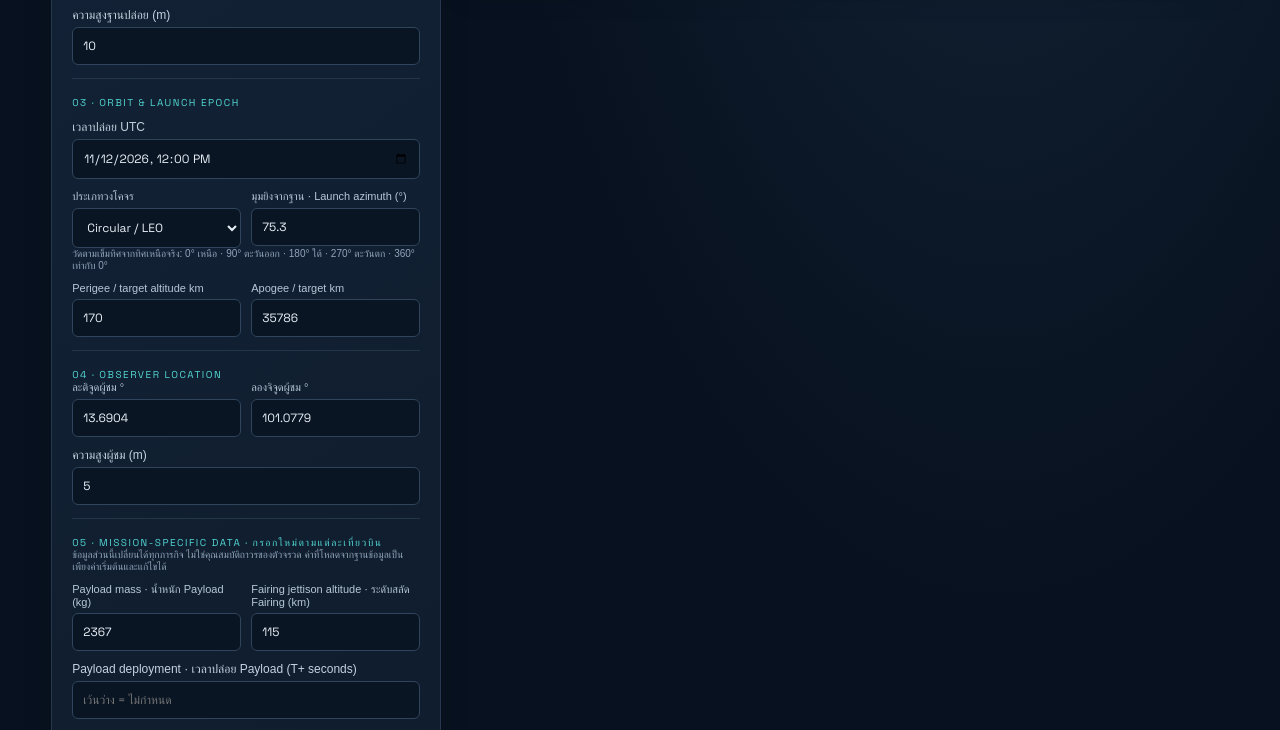
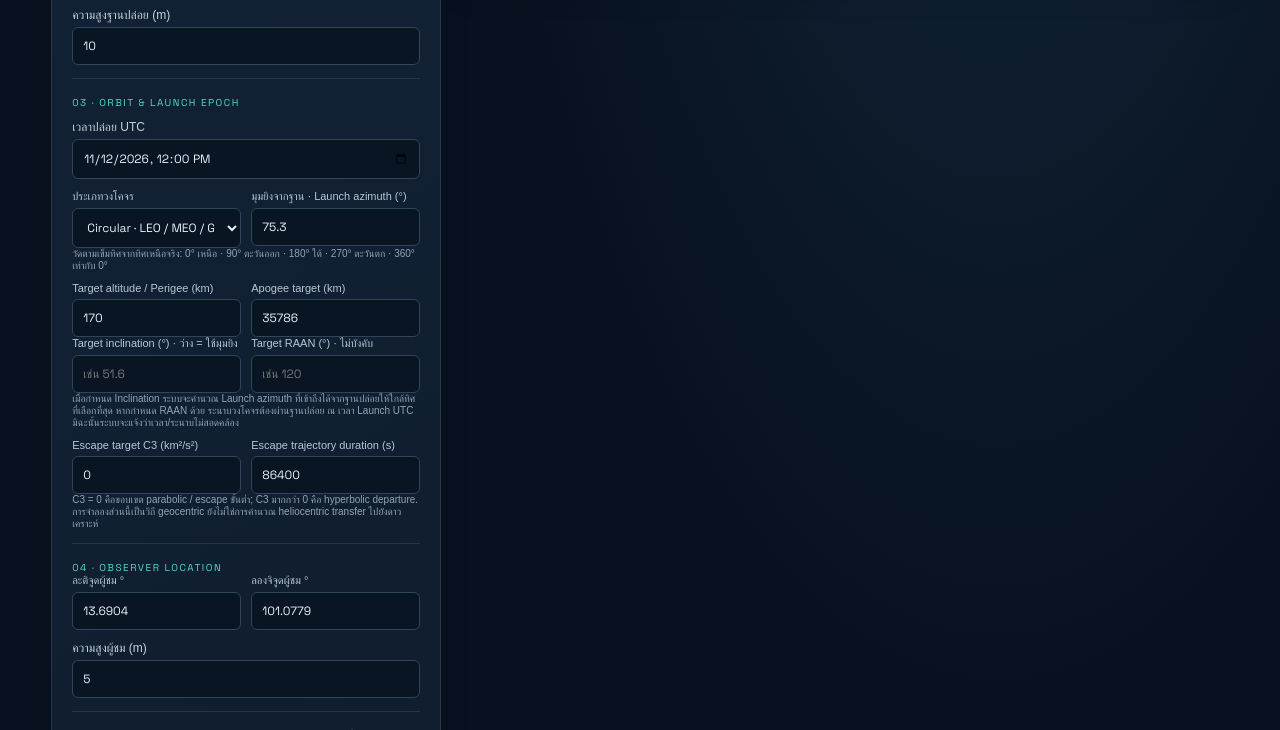
Before and after one commit to meta43260-cyber/rocket-planner, a plain HTML site: page static/index.html in a window 1280 px wide. Shown: the part 631-1361 px from the top of the page. Drawn offline with nearby package versions, Linux system fonts and the light colour scheme; no server answers; a web font is replaced by a local one.

Commit message:
Add general orbit target controls to mission setup

```diff
--- a/static/index.html
+++ b/static/index.html
@@ -23,8 +23,12 @@
 <label>ความสูงฐานปล่อย (m)<input id="site_alt" type="number" step="1" value="10"></label>
 <div class="section-label">03 · ORBIT & LAUNCH EPOCH</div>
 <label>เวลาปล่อย UTC<input id="launch_utc" type="datetime-local" value="2026-11-12T12:00" required></label>
-<div class="two"><label>ประเภทวงโคจร<select id="mission_type"><option value="circular">Circular / LEO</option><option value="elliptical">Elliptical / GTO</option><option value="escape">Escape / TLI</option></select></label><label>มุมยิงจากฐาน · Launch azimuth (°)<input id="launch_azimuth_deg" type="number" min="0" max="360" step=".1" value="75.3" required></label></div><p class="hint">วัดตามเข็มทิศจากทิศเหนือจริง: 0° เหนือ · 90° ตะวันออก · 180° ใต้ · 270° ตะวันตก · 360° เท่ากับ 0°</p>
-<div class="two"><label>Perigee / target altitude km<input id="target_alt" type="number" min="120" value="170"></label><label>Apogee / target km<input id="target_apogee_alt" type="number" min="120" value="35786"></label></div>
+<div class="two"><label>ประเภทวงโคจร<select id="mission_type"><option value="circular">Circular · LEO / MEO / GEO</option><option value="elliptical">Elliptical · HEO / GTO / Molniya-type</option><option value="escape">Escape · Parabolic / Hyperbolic</option></select></label><label>มุมยิงจากฐาน · Launch azimuth (°)<input id="launch_azimuth_deg" type="number" min="0" max="360" step=".1" value="75.3" required></label></div><p class="hint">วัดตามเข็มทิศจากทิศเหนือจริง: 0° เหนือ · 90° ตะวันออก · 180° ใต้ · 270° ตะวันตก · 360° เท่ากับ 0°</p>
+<div class="two"><label>Target altitude / Perigee (km)<input id="target_alt" type="number" min="120" max="1000000" value="170"></label><label>Apogee target (km)<input id="target_apogee_alt" type="number" min="120" max="1000000" value="35786"></label></div>
+<div class="two"><label>Target inclination (°) · ว่าง = ใช้มุมยิง<input id="target_inclination_deg" type="number" min="0" max="180" step=".01" placeholder="เช่น 51.6"></label><label>Target RAAN (°) · ไม่บังคับ<input id="target_raan_deg" type="number" min="0" max="359.99" step=".01" placeholder="เช่น 120"></label></div>
+<p class="hint">เมื่อกำหนด Inclination ระบบจะคำนวณ Launch azimuth ที่เข้าถึงได้จากฐานปล่อยให้ใกล้ทิศที่เลือกที่สุด หากกำหนด RAAN ด้วย ระนาบวงโคจรต้องผ่านฐานปล่อย ณ เวลา Launch UTC มิฉะนั้นระบบจะแจ้งว่าเวลา/ระนาบไม่สอดคล้อง</p>
+<div class="two"><label>Escape target C3 (km²/s²)<input id="target_c3_km2_s2" type="number" min="0" max="1000" step=".01" value="0"></label><label>Escape trajectory duration (s)<input id="trajectory_duration_s" type="number" min="3600" max="2592000" step="3600" value="86400"></label></div>
+<p class="hint">C3 = 0 คือขอบเขต parabolic / escape ขั้นต่ำ; C3 มากกว่า 0 คือ hyperbolic departure. การจำลองส่วนนี้เป็นวิถี geocentric ยังไม่ใช่การคำนวณ heliocentric transfer ไปยังดาวเคราะห์</p>
 
 <div class="section-label">04 · OBSERVER LOCATION</div>
 <div class="two"><label>ละติจูดผู้ชม °<input id="obs_lat" type="number" step=".0001" value="13.6904" required></label><label>ลองจิจูดผู้ชม °<input id="obs_lon" type="number" step=".0001" value="101.0779" required></label></div>
@@ -70,5 +74,5 @@
 </div></section></div>
 <footer>ROCKET PLANNER <span>Numerical mission simulation · Verify with authoritative flight data before operational use</span></footer>
 </main>
-<script src="https://unpkg.com/leaflet@1.9.4/dist/leaflet.js"></script><script src="/static/app.js?v=20261114-renderfix1"></script>
+<script src="https://unpkg.com/leaflet@1.9.4/dist/leaflet.js"></script><script src="/static/app.js?v=20261116-general-conics1"></script>
 </body></html>
```
